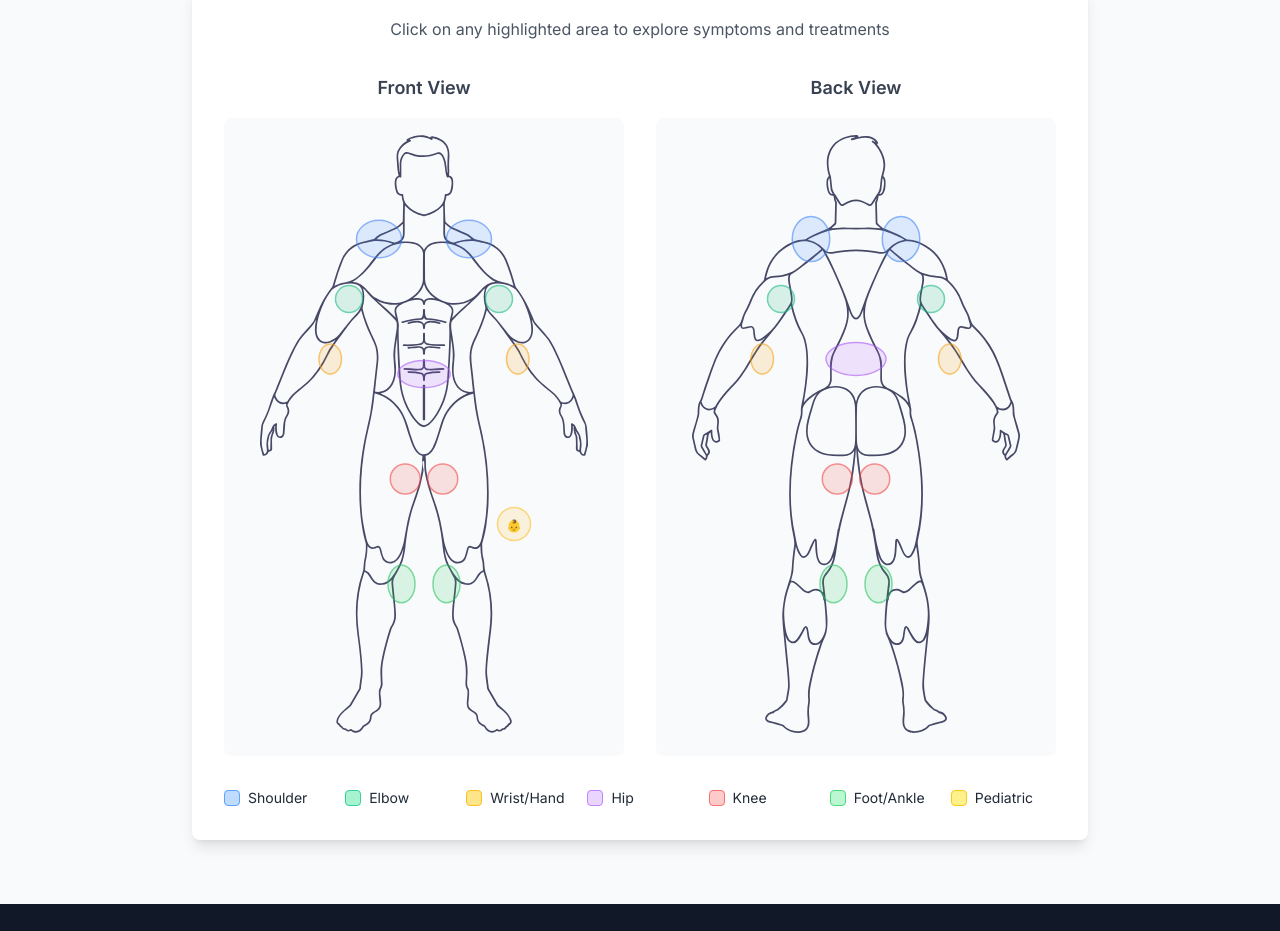
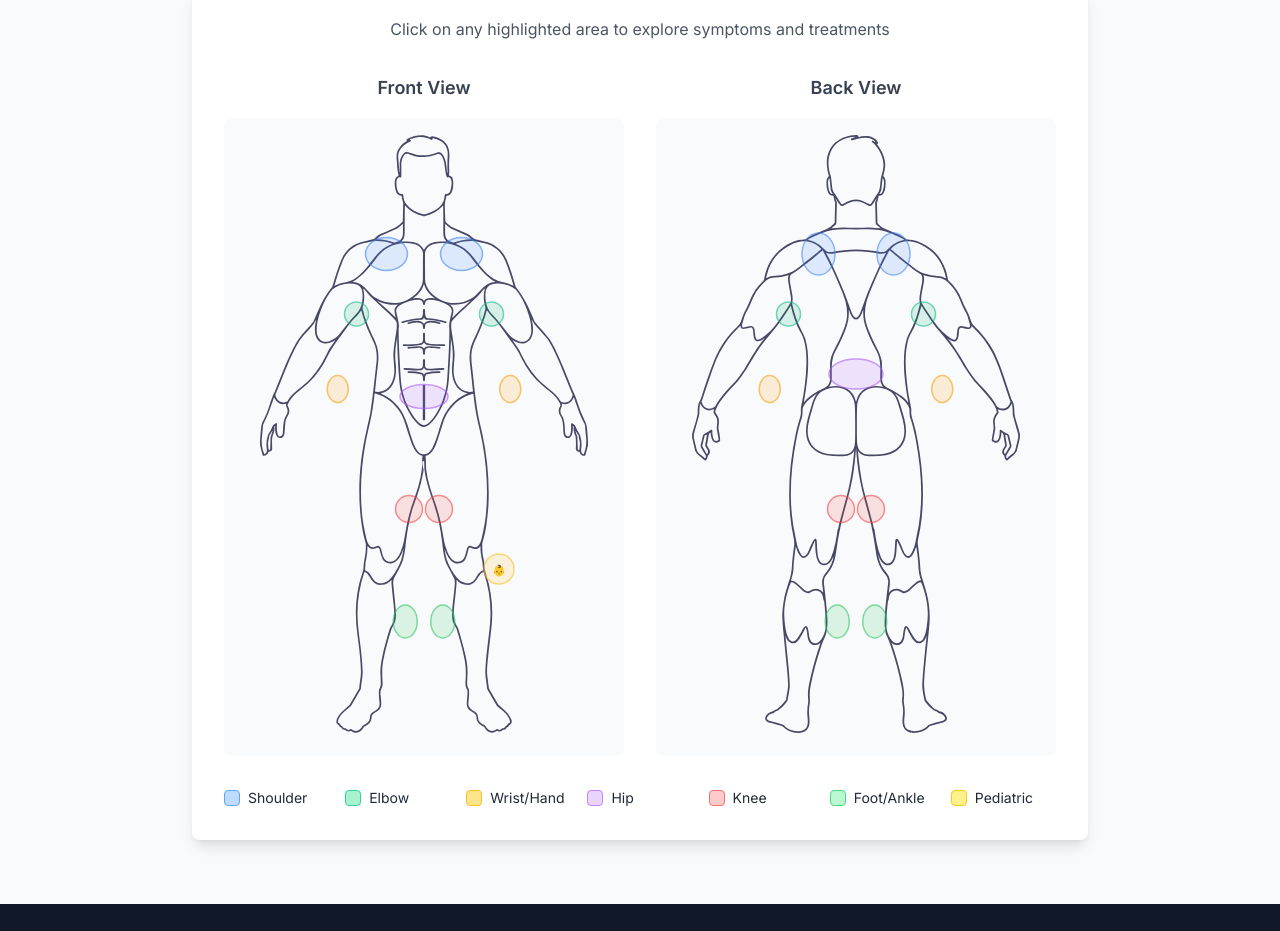
Before and after one commit to plansxxx/2, a React (Vite) app: page /symptoms in a window 1280 px wide. Shown: the part 460-1391 px from the top of the page. Built offline with nearby package versions, Linux system fonts and the light colour scheme.

Commit message:
Precisely align body parts with SVG anatomy

```diff
--- a/src/components/symptoms/InteractiveBodyMap.tsx
+++ b/src/components/symptoms/InteractiveBodyMap.tsx
@@ -110,17 +110,17 @@ const InteractiveBodyMap = () => {
                   className="w-full h-auto max-h-[600px] object-contain mx-auto"
                 />
 
-                {/* Interactive overlay SVG for clickable areas - adjusted coordinates */}
+                {/* Interactive overlay SVG for clickable areas - precisely positioned */}
                 <svg
                   viewBox="0 0 400 800"
                   className="absolute inset-0 w-full h-full"
                   style={{ pointerEvents: 'none' }}
                 >
-                  {/* Interactive Body Parts - Front View - Repositioned based on your image */}
+                  {/* Interactive Body Parts - Front View - Precisely positioned based on your SVG */}
 
                   {/* Left Shoulder */}
                   <ellipse
-                    cx="140" cy="140" rx="30" ry="25"
+                    cx="150" cy="160" rx="28" ry="22"
                     style={{ ...getBodyPartStyle('shoulder'), pointerEvents: 'auto' }}
                     onClick={() => handleBodyPartClick('shoulder')}
                     onMouseEnter={(e) => handleBodyPartHover('shoulder', e)}
@@ -129,7 +129,7 @@ const InteractiveBodyMap = () => {
 
                   {/* Right Shoulder */}
                   <ellipse
-                    cx="260" cy="140" rx="30" ry="25"
+                    cx="250" cy="160" rx="28" ry="22"
                     style={{ ...getBodyPartStyle('shoulder'), pointerEvents: 'auto' }}
                     onClick={() => handleBodyPartClick('shoulder')}
                     onMouseEnter={(e) => handleBodyPartHover('shoulder', e)}
@@ -138,7 +138,7 @@ const InteractiveBodyMap = () => {
 
                   {/* Left Elbow */}
                   <circle
-                    cx="100" cy="220" r="18"
+                    cx="110" cy="240" r="16"
                     style={{ ...getBodyPartStyle('elbow'), pointerEvents: 'auto' }}
                     onClick={() => handleBodyPartClick('elbow')}
                     onMouseEnter={(e) => handleBodyPartHover('elbow', e)}
@@ -147,7 +147,7 @@ const InteractiveBodyMap = () => {
 
                   {/* Right Elbow */}
                   <circle
-                    cx="300" cy="220" r="18"
+                    cx="290" cy="240" r="16"
                     style={{ ...getBodyPartStyle('elbow'), pointerEvents: 'auto' }}
                     onClick={() => handleBodyPartClick('elbow')}
                     onMouseEnter={(e) => handleBodyPartHover('elbow', e)}
@@ -156,7 +156,7 @@ const InteractiveBodyMap = () => {
 
                   {/* Left Wrist/Hand */}
                   <ellipse
-                    cx="75" cy="300" rx="15" ry="20"
+                    cx="85" cy="340" rx="14" ry="18"
                     style={{ ...getBodyPartStyle('wrist-hand'), pointerEvents: 'auto' }}
                     onClick={() => handleBodyPartClick('wrist-hand')}
                     onMouseEnter={(e) => handleBodyPartHover('wrist-hand', e)}
@@ -165,7 +165,7 @@ const InteractiveBodyMap = () => {
 
                   {/* Right Wrist/Hand */}
                   <ellipse
-                    cx="325" cy="300" rx="15" ry="20"
+                    cx="315" cy="340" rx="14" ry="18"
                     style={{ ...getBodyPartStyle('wrist-hand'), pointerEvents: 'auto' }}
                     onClick={() => handleBodyPartClick('wrist-hand')}
                     onMouseEnter={(e) => handleBodyPartHover('wrist-hand', e)}
@@ -174,7 +174,7 @@ const InteractiveBodyMap = () => {
 
                   {/* Hip Area */}
                   <ellipse
-                    cx="200" cy="320" rx="35" ry="18"
+                    cx="200" cy="350" rx="32" ry="16"
                     style={{ ...getBodyPartStyle('hip'), pointerEvents: 'auto' }}
                     onClick={() => handleBodyPartClick('hip')}
                     onMouseEnter={(e) => handleBodyPartHover('hip', e)}
@@ -183,7 +183,7 @@ const InteractiveBodyMap = () => {
 
                   {/* Left Knee */}
                   <circle
-                    cx="175" cy="460" r="20"
+                    cx="180" cy="500" r="18"
                     style={{ ...getBodyPartStyle('knee'), pointerEvents: 'auto' }}
                     onClick={() => handleBodyPartClick('knee')}
                     onMouseEnter={(e) => handleBodyPartHover('knee', e)}
@@ -192,7 +192,7 @@ const InteractiveBodyMap = () => {
 
                   {/* Right Knee */}
                   <circle
-                    cx="225" cy="460" r="20"
+                    cx="220" cy="500" r="18"
                     style={{ ...getBodyPartStyle('knee'), pointerEvents: 'auto' }}
                     onClick={() => handleBodyPartClick('knee')}
                     onMouseEnter={(e) => handleBodyPartHover('knee', e)}
@@ -201,7 +201,7 @@ const InteractiveBodyMap = () => {
 
                   {/* Left Foot/Ankle */}
                   <ellipse
-                    cx="170" cy="600" rx="18" ry="25"
+                    cx="175" cy="650" rx="16" ry="22"
                     style={{ ...getBodyPartStyle('foot-ankle'), pointerEvents: 'auto' }}
                     onClick={() => handleBodyPartClick('foot-ankle')}
                     onMouseEnter={(e) => handleBodyPartHover('foot-ankle', e)}
@@ -210,7 +210,7 @@ const InteractiveBodyMap = () => {
 
                   {/* Right Foot/Ankle */}
                   <ellipse
-                    cx="230" cy="600" rx="18" ry="25"
+                    cx="225" cy="650" rx="16" ry="22"
                     style={{ ...getBodyPartStyle('foot-ankle'), pointerEvents: 'auto' }}
                     onClick={() => handleBodyPartClick('foot-ankle')}
                     onMouseEnter={(e) => handleBodyPartHover('foot-ankle', e)}
@@ -219,7 +219,7 @@ const InteractiveBodyMap = () => {
 
                   {/* Pediatric Indicator */}
                   <circle
-                    cx="320" cy="520" r="22"
+                    cx="300" cy="580" r="20"
                     style={{ ...getBodyPartStyle('pediatric-orthopedics'), pointerEvents: 'auto' }}
                     onClick={() => handleBodyPartClick('pediatric-orthopedics')}
                     onMouseEnter={(e) => handleBodyPartHover('pediatric-orthopedics', e)}
@@ -227,7 +227,7 @@ const InteractiveBodyMap = () => {
                   />
 
                   {/* Pediatric Icon */}
-                  <text x="320" y="528" textAnchor="middle" fontSize="16" fill="#92400e" pointerEvents="none">👶</text>
+                  <text x="300" y="587" textAnchor="middle" fontSize="14" fill="#92400e" pointerEvents="none">👶</text>
                 </svg>
               </div>
             </div>
@@ -247,17 +247,17 @@ const InteractiveBodyMap = () => {
                   className="w-full h-auto max-h-[600px] object-contain mx-auto"
                 />
 
-                {/* Interactive overlay SVG for clickable areas - adjusted coordinates */}
+                {/* Interactive overlay SVG for clickable areas - precisely positioned */}
                 <svg
                   viewBox="0 0 400 800"
                   className="absolute inset-0 w-full h-full"
                   style={{ pointerEvents: 'none' }}
                 >
-                  {/* Interactive Body Parts - Back View - Repositioned based on your image */}
+                  {/* Interactive Body Parts - Back View - Precisely positioned based on your SVG */}
 
                   {/* Left Shoulder Blade */}
                   <ellipse
-                    cx="140" cy="140" rx="25" ry="30"
+                    cx="150" cy="160" rx="22" ry="28"
                     style={{ ...getBodyPartStyle('shoulder'), pointerEvents: 'auto' }}
                     onClick={() => handleBodyPartClick('shoulder')}
                     onMouseEnter={(e) => handleBodyPartHover('shoulder', e)}
@@ -266,7 +266,7 @@ const InteractiveBodyMap = () => {
 
                   {/* Right Shoulder Blade */}
                   <ellipse
-                    cx="260" cy="140" rx="25" ry="30"
+                    cx="250" cy="160" rx="22" ry="28"
                     style={{ ...getBodyPartStyle('shoulder'), pointerEvents: 'auto' }}
                     onClick={() => handleBodyPartClick('shoulder')}
                     onMouseEnter={(e) => handleBodyPartHover('shoulder', e)}
@@ -275,7 +275,7 @@ const InteractiveBodyMap = () => {
 
                   {/* Left Elbow - Back */}
                   <circle
-                    cx="100" cy="220" r="18"
+                    cx="110" cy="240" r="16"
                     style={{ ...getBodyPartStyle('elbow'), pointerEvents: 'auto' }}
                     onClick={() => handleBodyPartClick('elbow')}
                     onMouseEnter={(e) => handleBodyPartHover('elbow', e)}
@@ -284,7 +284,7 @@ const InteractiveBodyMap = () => {
 
                   {/* Right Elbow - Back */}
                   <circle
-                    cx="300" cy="220" r="18"
+                    cx="290" cy="240" r="16"
                     style={{ ...getBodyPartStyle('elbow'), pointerEvents: 'auto' }}
                     onClick={() => handleBodyPartClick('elbow')}
                     onMouseEnter={(e) => handleBodyPartHover('elbow', e)}
@@ -293,7 +293,7 @@ const InteractiveBodyMap = () => {
 
                   {/* Left Wrist - Back */}
                   <ellipse
-                    cx="75" cy="300" rx="15" ry="20"
+                    cx="85" cy="340" rx="14" ry="18"
                     style={{ ...getBodyPartStyle('wrist-hand'), pointerEvents: 'auto' }}
                     onClick={() => handleBodyPartClick('wrist-hand')}
                     onMouseEnter={(e) => handleBodyPartHover('wrist-hand', e)}
@@ -302,7 +302,7 @@ const InteractiveBodyMap = () => {
 
                   {/* Right Wrist - Back */}
                   <ellipse
-                    cx="325" cy="300" rx="15" ry="20"
+                    cx="315" cy="340" rx="14" ry="18"
                     style={{ ...getBodyPartStyle('wrist-hand'), pointerEvents: 'auto' }}
                     onClick={() => handleBodyPartClick('wrist-hand')}
                     onMouseEnter={(e) => handleBodyPartHover('wrist-hand', e)}
@@ -311,7 +311,7 @@ const InteractiveBodyMap = () => {
 
                   {/* Lower Back/Hip Area */}
                   <ellipse
-                    cx="200" cy="300" rx="40" ry="22"
+                    cx="200" cy="320" rx="36" ry="20"
                     style={{ ...getBodyPartStyle('hip'), pointerEvents: 'auto' }}
                     onClick={() => handleBodyPartClick('hip')}
                     onMouseEnter={(e) => handleBodyPartHover('hip', e)}
@@ -320,7 +320,7 @@ const InteractiveBodyMap = () => {
 
                   {/* Left Knee - Back */}
                   <circle
-                    cx="175" cy="460" r="20"
+                    cx="180" cy="500" r="18"
                     style={{ ...getBodyPartStyle('knee'), pointerEvents: 'auto' }}
                     onClick={() => handleBodyPartClick('knee')}
                     onMouseEnter={(e) => handleBodyPartHover('knee', e)}
@@ -329,7 +329,7 @@ const InteractiveBodyMap = () => {
 
                   {/* Right Knee - Back */}
                   <circle
-                    cx="225" cy="460" r="20"
+                    cx="220" cy="500" r="18"
                     style={{ ...getBodyPartStyle('knee'), pointerEvents: 'auto' }}
                     onClick={() => handleBodyPartClick('knee')}
                     onMouseEnter={(e) => handleBodyPartHover('knee', e)}
@@ -338,7 +338,7 @@ const InteractiveBodyMap = () => {
 
                   {/* Left Foot/Ankle - Back */}
                   <ellipse
-                    cx="170" cy="600" rx="18" ry="25"
+                    cx="175" cy="650" rx="16" ry="22"
                     style={{ ...getBodyPartStyle('foot-ankle'), pointerEvents: 'auto' }}
                     onClick={() => handleBodyPartClick('foot-ankle')}
                     onMouseEnter={(e) => handleBodyPartHover('foot-ankle', e)}
@@ -347,7 +347,7 @@ const InteractiveBodyMap = () => {
 
                   {/* Right Foot/Ankle - Back */}
                   <ellipse
-                    cx="230" cy="600" rx="18" ry="25"
+                    cx="225" cy="650" rx="16" ry="22"
                     style={{ ...getBodyPartStyle('foot-ankle'), pointerEvents: 'auto' }}
                     onClick={() => handleBodyPartClick('foot-ankle')}
                     onMouseEnter={(e) => handleBodyPartHover('foot-ankle', e)}
```
